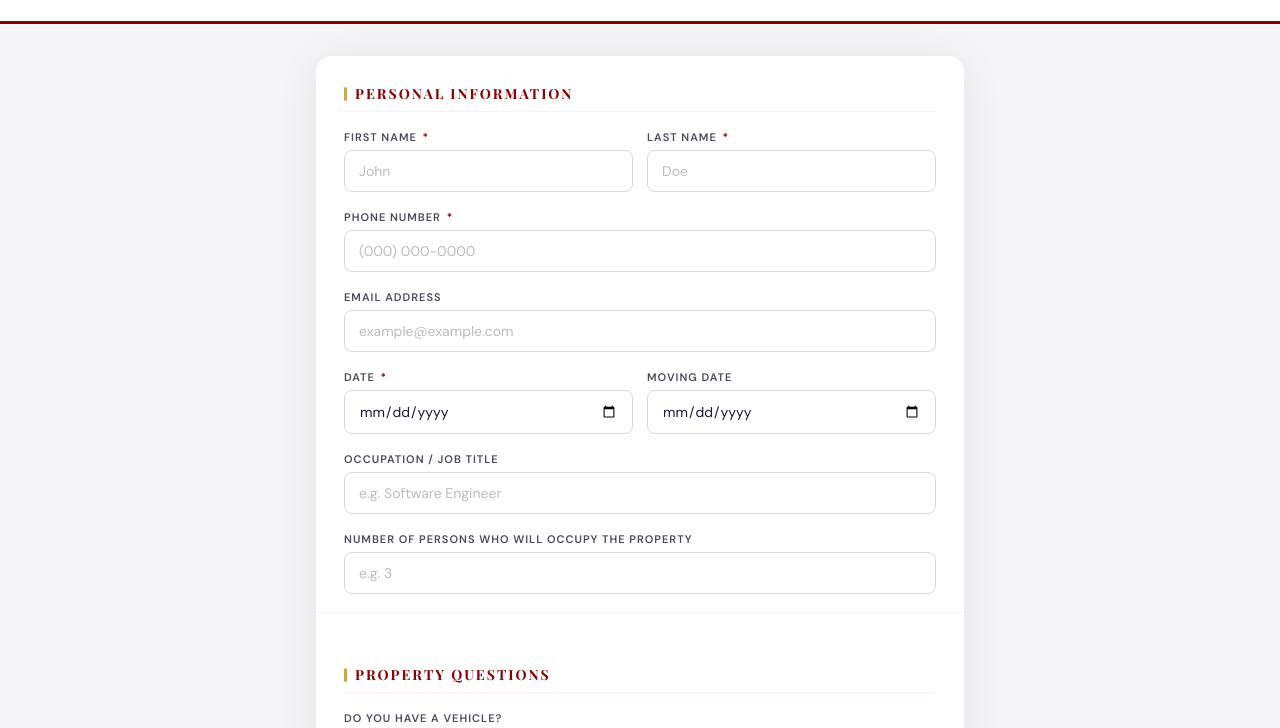
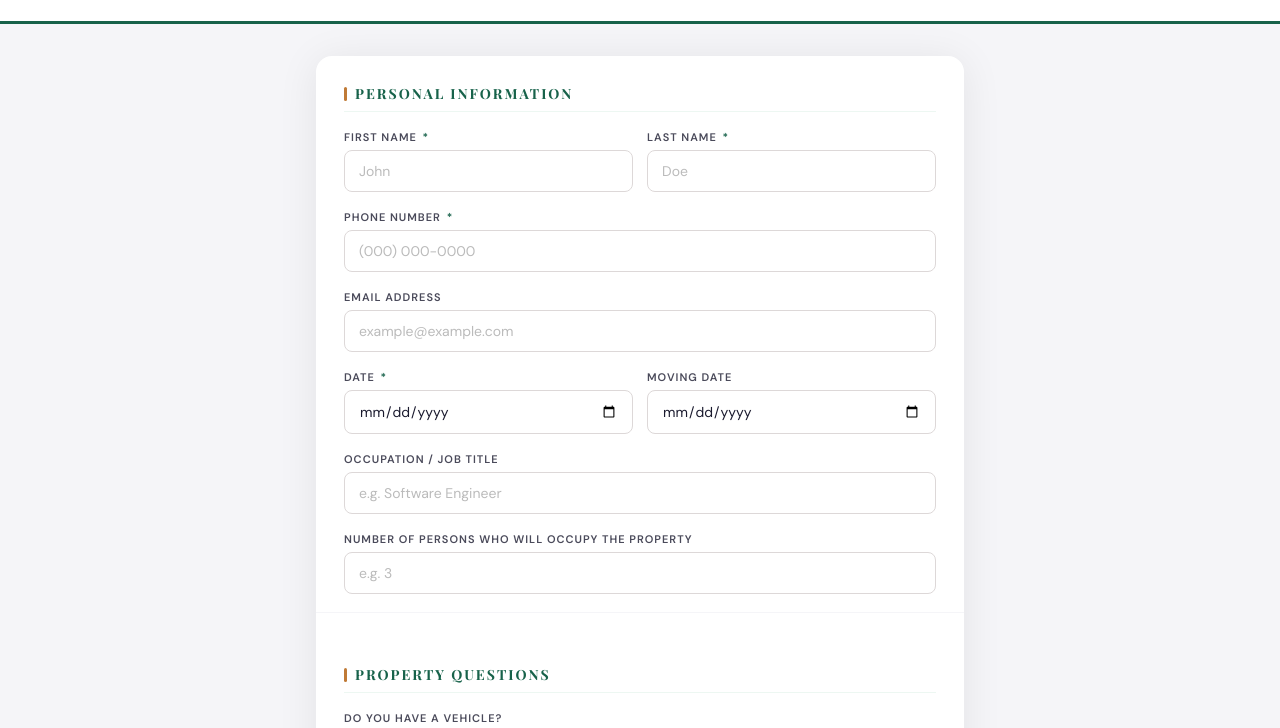
Before and after one commit to LamiTechy/grandestate, a website: page index.html in a window 1280 px wide. Shown: the part 223-951 px from the top of the page. Drawn offline with nearby package versions, Linux system fonts and the light colour scheme.

Commit message:
update form color theme

```diff
--- a/index.html
+++ b/index.html
@@ -8,11 +8,11 @@
 
 <style>
   :root {
-    --crimson: #8B0000;
-    --crimson-light: #a31515;
-    --crimson-pale: #fdf2f2;
-    --gold: #c9a84c;
-    --gold-light: #e8c97a;
+    --crimson: #17624a;
+    --crimson-light: #21805f;
+    --crimson-pale: #edf7f2;
+    --gold: #c07a36;
+    --gold-light: #dfa264;
     --charcoal: #1a1a2e;
     --slate: #4a4a5a;
     --mist: #f5f5f8;
@@ -155,7 +155,7 @@
   .field input:focus,
   .field select:focus {
     border-color: var(--crimson);
-    box-shadow: 0 0 0 3px rgba(139,0,0,0.08);
+    box-shadow: 0 0 0 3px rgba(23,98,74,0.12);
   }
   .field input::placeholder { color: #bbb; }
 
@@ -284,7 +284,7 @@
     position: relative;
     overflow: hidden;
   }
-  .btn-submit:hover { background: var(--crimson-light); transform: translateY(-1px); box-shadow: 0 6px 20px rgba(139,0,0,0.3); }
+  .btn-submit:hover { background: var(--crimson-light); transform: translateY(-1px); box-shadow: 0 6px 20px rgba(23,98,74,0.3); }
   .btn-submit:active { transform: translateY(0); }
   .btn-submit:disabled { opacity: 0.6; cursor: not-allowed; transform: none; }
 
@@ -389,7 +389,7 @@
     outline: none; margin-bottom: 14px;
     font-family: 'DM Sans', sans-serif;
   }
-  #admin-pw:focus { border-color: var(--crimson); box-shadow: 0 0 0 3px rgba(139,0,0,0.08); }
+  #admin-pw:focus { border-color: var(--crimson); box-shadow: 0 0 0 3px rgba(23,98,74,0.12); }
   .btn-admin-login {
     width: 100%; padding: 13px;
     background: var(--charcoal); color: white;
```
